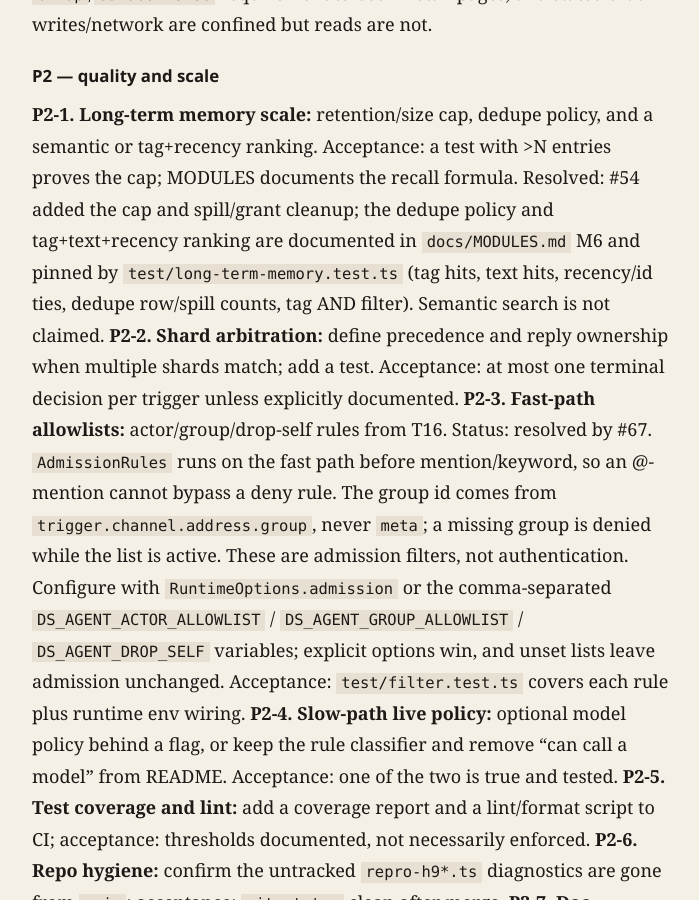
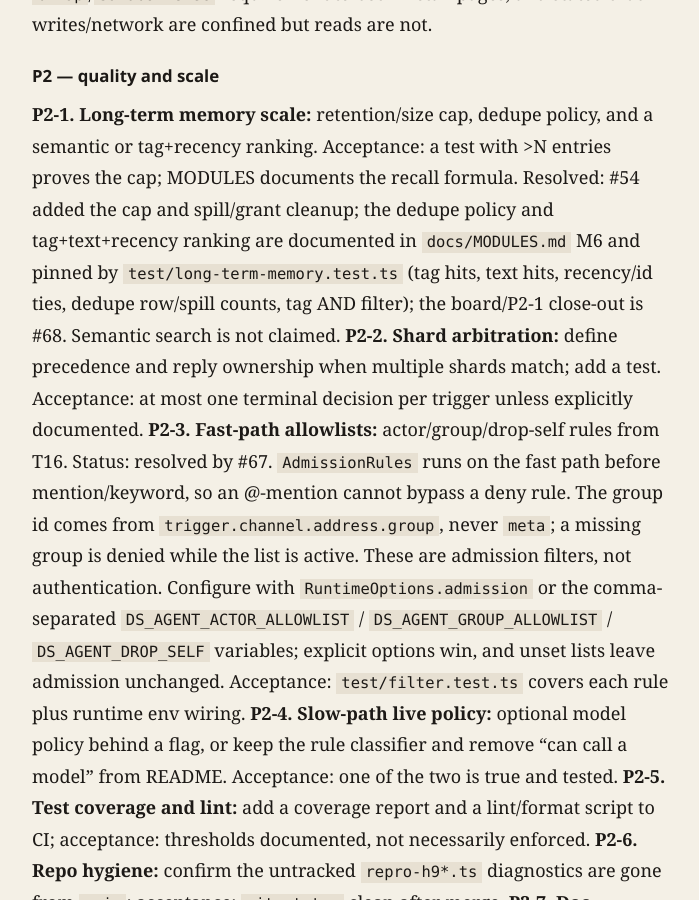
Before and after one commit to LofiSu/deepseek-super-agent, a Jekyll site: the page built from docs/ROADMAP.md, in a window 1280 px wide and 900 px high, scrolled down 18475 px. Shown: the whole window, without its empty margins (288-987 px from the left). Built offline with Jekyll 4.4.1, drawn with Linux system fonts in a browser that asks for light colours; our own code applies the rules of GitHub Pages for plain Markdown files; some of the changed text lies outside the part shown.

Commit message:
docs(memory): link P2-1 close-out to PR #68

```diff
--- a/docs/ROADMAP.md
+++ b/docs/ROADMAP.md
@@ -83,7 +83,7 @@ not evidence (see `docs/CODE_REVIEW_METHOD.md`).
 | **M3 engine** | done | `src/core/engine.ts`, `intake.ts`, `policy.ts`, `assessment.ts`, `tickets.ts`, `assignments.ts`, `replies.ts`, `subscribe.ts`, `collab.ts`, `lifecycle.ts`; `test/domain-alignment.test.ts`, `subscription.test.ts`, `speculate.test.ts`, `mid-task-collab.test.ts`, `hardening.test.ts`, `live-modules.test.ts` | P1-2 is resolved by #39: the deterministic `gateTriggers` handles commands and the configured auto-accept classes, and deferred triggers go to `assessWithMainAgent`, which originates `accept`/`ignore`/`stop`/`unavailable` (with `title`/`scope`/`strength`) before any Ticket exists. The gate remains rule/policy based by design; it is not a model verdict. |
 | **M4 ingress** | partial | `src/ingress/filter.ts`, `shards.ts`, `thread.ts`, `batch.ts`; `test/filter.test.ts`, `router-shards.test.ts`, `runtime-integration.test.ts` | Fast Path is source + T16 admission (actor allowlist, group/chat allowlist read from `trigger.channel.address.group`, drop-self deny) + mention + keyword + noise; `test/filter.test.ts` covers each rule and the runtime env wiring. No shipped adapter populates `address.group` yet, so the group list is opt-in after the adapter supplies it. Admission is not authentication: a channel adapter must still verify its peer, and `meta` is never read. Slow Path is deterministic `ruleClassify` for both Mock and `HttpOpenAI` and is documented as such (#60); a model-backed policy is still open (P2-4). |
 | **M5 subscribe** | done | `src/core/subscribe.ts`, `intake.ts` fan-out; `test/subscription.test.ts`, `hardening.test.ts` (contextOnly, unsubscribe) | `handback` is not exposed as a CLI action. The tests cover unsubscribe but not the full requeue-and-drop lifecycle as an operator flow. |
-| **M6 memory** | partial | `src/memory/recall.ts`, `acl.ts`, `long-term.ts`; `src/store/sqlite.ts` (`deleteSpill`); `test/spill.test.ts`, `long-term-memory.test.ts`, `live-modules.test.ts` | Recall is word-AND substring matching over a spill, not semantic or multi-hop. Retention landed in #54: `maxEntries`/`maxAgeDays` prune inside the same transaction as `put`/`remember`, `forget` deletes the spill and grants, and `DS_AGENT_MEMORY_MAX_ENTRIES`/`DS_AGENT_MEMORY_MAX_AGE_DAYS` configure it (defaults 1000/90). Dedupe and ranking are resolved: `put()` reuses an existing same-ticket entry whose redacted text matches after whitespace/case normalization (tags unioned, no new row or spill), and `query()` orders by tagHits desc, textHits desc (each word capped at 5), createdAt desc, id desc; the exact formula is in `docs/MODULES.md` M6 and `test/long-term-memory.test.ts` proves it with an injected clock. Remaining: semantic search and the month-scale story. `README.md:115` still says "not month-scale"; that part is accurate. |
+| **M6 memory** | partial | `src/memory/recall.ts`, `acl.ts`, `long-term.ts`; `src/store/sqlite.ts` (`deleteSpill`); `test/spill.test.ts`, `long-term-memory.test.ts`, `live-modules.test.ts` | Recall is word-AND substring matching over a spill, not semantic or multi-hop. Retention landed in #54: `maxEntries`/`maxAgeDays` prune inside the same transaction as `put`/`remember`, `forget` deletes the spill and grants, and `DS_AGENT_MEMORY_MAX_ENTRIES`/`DS_AGENT_MEMORY_MAX_AGE_DAYS` configure it (defaults 1000/90). Dedupe and ranking are resolved (#68): `put()` reuses an existing same-ticket entry whose redacted text matches after whitespace/case normalization (tags unioned, no new row or spill), and `query()` orders by tagHits desc, textHits desc (each word capped at 5), createdAt desc, id desc; the exact formula is in `docs/MODULES.md` M6 and `test/long-term-memory.test.ts` proves it with an injected clock. Remaining: semantic search and the month-scale story. `README.md:115` still says "not month-scale"; that part is accurate. |
 | **M7 speculate** | done | `src/speculate/silent.ts`, `gate.ts`; `test/speculate.test.ts`, `live-modules.test.ts`, `hardening.test.ts` | The gate is a clause-local keyword heuristic, documented as a stand-in (`docs/HARDENING_2026-11-01.md:25`). It is not a model verdict; a real value judgment remains open. |
 | **M8 channels** | done | `src/channels/norms.ts`, `cli.ts`, `feishu.ts`, `github-source.ts`, `outbox-adapter.ts`, `a2a.ts`, `a2a-transport.ts`; `test/channels-feishu.test.ts`, `channels-github-source.test.ts`, `outbox.test.ts`, `lifecycle-a2a.test.ts`, `a2a-transport.test.ts`; real demos in `src/cli/demos/*` | Real-channel acceptance is operator-only: `test/demos-real-channels.test.ts` is skipped offline (3 tests), and `pnpm demo` needs `gh auth` plus a live model. There is no email adapter (the plan calls it optional). |
 | **M9 env** | partial | `src/env/local-env.ts`, `sanitize.ts`, `vault.ts`, `seccomp.ts` (`sandboxEnabledFromEnv` returns true); `test/sanitize.test.ts`, `vault.test.ts`, `hardening.test.ts`, `local-env-timeout.test.ts`, `live-modules.test.ts`, `credential-sentinel.test.ts` | #44 made the sandbox default-on and fail-closed: a missing `sandbox-exec`/`bwrap` throws. Host vault/seccomp policy is still external. Credential non-leakage now has a single sentinel test (#53) covering SQLite tables, session JSONL, tool results, replies/outbox, and captured model request bodies, plus Worker port/tool rejection. #55 corrected the user-facing pages and historical reviews; this audit also fixed the remaining "optional OS sandbox" line in the `docs/MODULES.md` T51 section. C15/P1-10 are resolved. Host read isolation remains external. |
@@ -389,8 +389,8 @@ semantic or tag+recency ranking. Acceptance: a test with >N entries proves the
 cap; MODULES documents the recall formula. Resolved: #54 added the cap and
 spill/grant cleanup; the dedupe policy and tag+text+recency ranking are
 documented in `docs/MODULES.md` M6 and pinned by `test/long-term-memory.test.ts`
-(tag hits, text hits, recency/id ties, dedupe row/spill counts, tag AND filter).
-Semantic search is not claimed.
+(tag hits, text hits, recency/id ties, dedupe row/spill counts, tag AND filter);
+the board/P2-1 close-out is #68. Semantic search is not claimed.
 **P2-2. Shard arbitration:** define precedence and reply ownership when multiple
 shards match; add a test. Acceptance: at most one terminal decision per trigger
 unless explicitly documented.
@@ -438,7 +438,7 @@ the work is already public.
 | P1-8 | Fail-closed filesystem sandbox |  | `fix/env-fail-closed-sandbox` | #44 | resolved | Missing wrapper throws; CI installs `bubblewrap` |
 | P1-9 | Reproduce live reference run |  |  |  | partially reproduced | 3/3 previously red live files pass; full run hit provider 429, not assertion failures |
 | P1-10 | Correct sandbox docs to default-on/fail-closed |  | `docs/fail-closed-sandbox` | #55 | resolved | User docs no longer describe `DS_AGENT_SANDBOX=1` opt-in; reads not overclaimed |
-| P2-1 | LTM retention/ranking |  | `feat/ltm-retention`, `feat/ltm-ranking-dedupe` | #54 | resolved | Retention 1000/90 + spill cleanup (#54); dedupe (same-ticket normalized text, tag union, no extra row/spill) and tagHits/textHits/createdAt/id ranking tested with an injected clock; formula in `docs/MODULES.md` M6 |
+| P2-1 | LTM retention/ranking |  | `feat/ltm-retention`, `feat/ltm-ranking-dedupe` | #54, #68 | resolved | Retention 1000/90 + spill cleanup (#54); dedupe (same-ticket normalized text, tag union, no extra row/spill) and tagHits/textHits/createdAt/id ranking tested with an injected clock; formula in `docs/MODULES.md` M6 |
 | P2-2 | Shard arbitration |  |  |  | todo | Precedence documented + test |
 | P2-3 | Fast-path allowlists |  | `feat/ingress-allowlists` | #67 | resolved | `AdmissionRules` actor/group/drop-self before mention/keyword; group from channel address; tests cover each rule + env |
 | P2-4 | Slow-path policy vs claim |  |  |  | todo | Code or README changed, tested |
```
